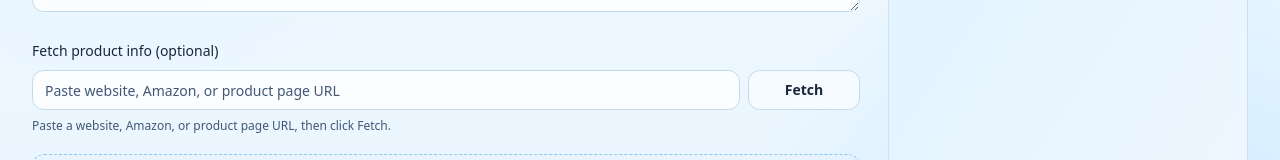
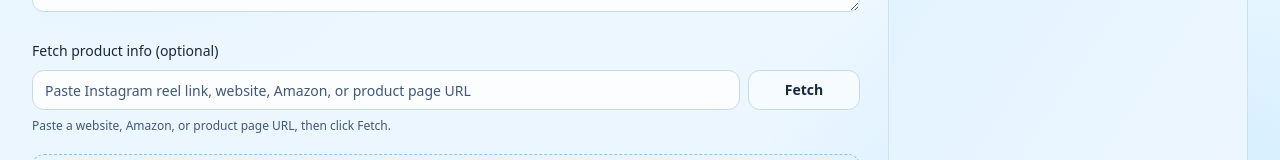
Before and after one commit to Arush-Bansal/grifi_bits, a Next.js app: page /create/setup in a window 1280 px wide. Shown: the part 488-648 px from the top of the page. Built offline with nearby package versions, Linux system fonts and the light colour scheme.

Commit message:
minor change

```diff
--- a/app/create/_components/product-setup-step.tsx
+++ b/app/create/_components/product-setup-step.tsx
@@ -74,7 +74,7 @@ export function ProductSetupStep({
                 id="product-link"
                 value={productLink}
                 onChange={(e) => setProductLink(e.target.value)}
-                placeholder="Paste website, Amazon, or product page URL"
+                placeholder="Paste Instagram reel link, website, Amazon, or product page URL"
                 className="sm:flex-1"
               />
               <Button
```
